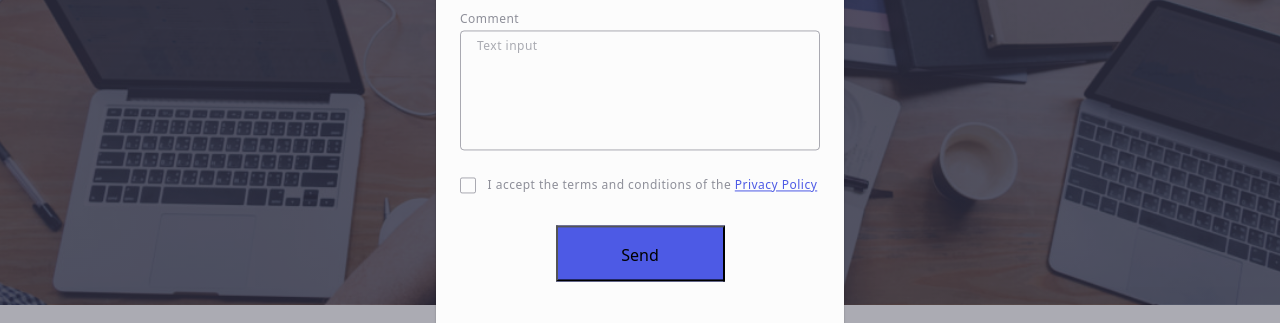
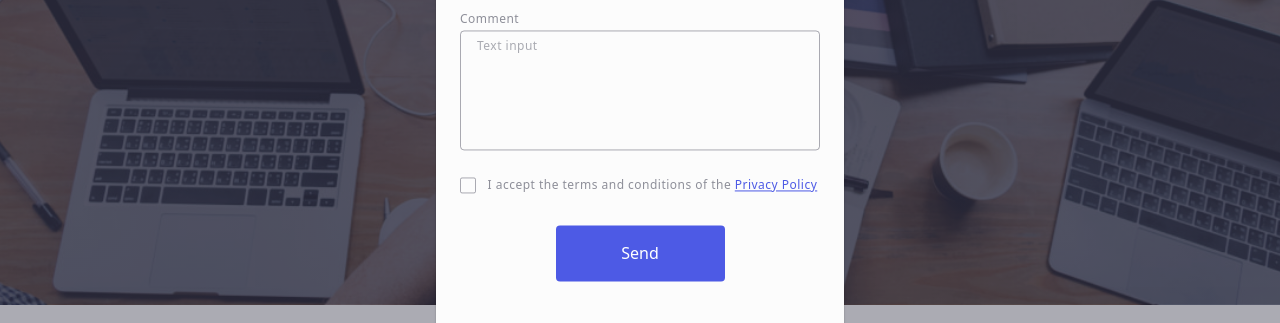
Before and after one commit to AlexandraMdv/goit-markup-hw-05, a website: page index.html in a window 1280 px wide. Shown: the part 476-799 px from the top of the page. Drawn offline with nearby package versions, Linux system fonts and the light colour scheme.

Commit message:
final update

```diff
--- a/css/styles.css
+++ b/css/styles.css
@@ -872,6 +872,11 @@ body {
   height: 56px;
   transition: background-color 250ms cubic-bezier(0.4, 0, 0.2, 1);
   background-color: #4d5ae5;
+
+  font-family: inherit;
+  color: #fff;
+  border: none;
+  border-radius: 4px;
 }
 
 .submit-button:hover,
```
